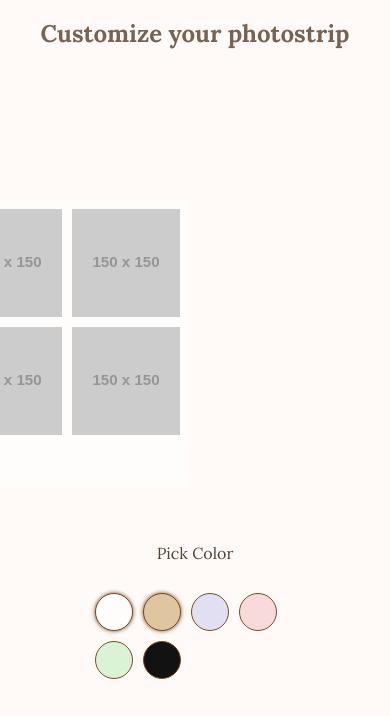
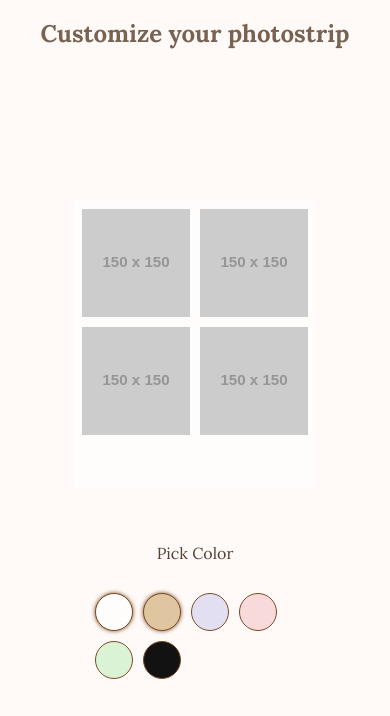
Before and after one commit to archaecinates/photobooth, a plain HTML site: page choose.html in a window 390 px wide. Shown: the part 81-797 px from the top of the page. Drawn offline with Linux system fonts and the light colour scheme; placeholder pictures from the web are drawn by us.

Commit message:
choose.html

```diff
--- a/choose.html
+++ b/choose.html
@@ -239,9 +239,10 @@
       }
 
       .photo-strip {
-         width: 100%;
-         max-width: 100%;
-         justify-items: center;
+        margin-left: 0;
+        justify-content: center;
+        max-width: 100%;
+        justify-items: center;
       }
 
       .photo-strip[data-count="1"],
@@ -255,7 +256,6 @@
       }
 
       .photo-strip img {
-        width: 100%;
         max-width: 100%;
         height: auto;
         aspect-ratio: 1/1;
```
